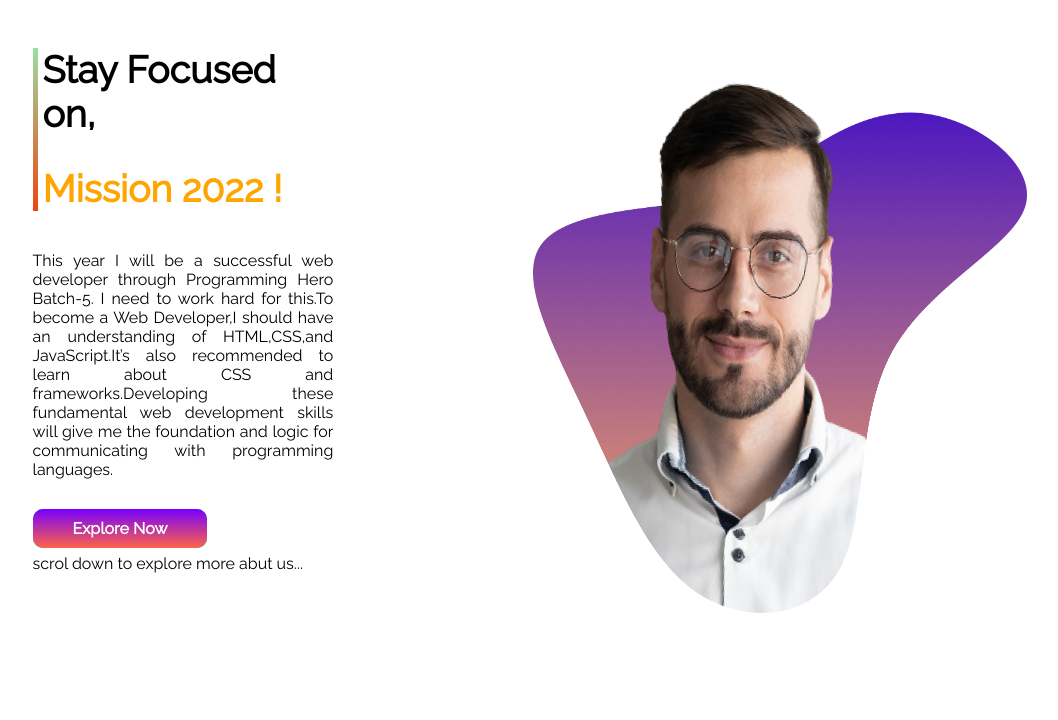
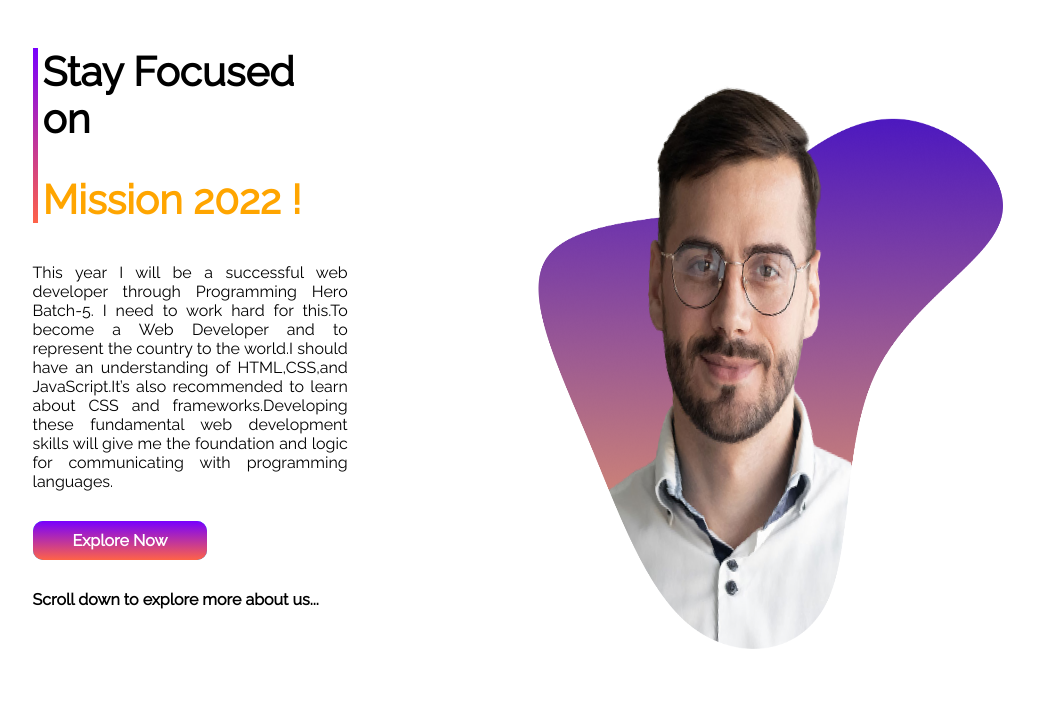
Before and after one commit to fahimshahriar786/mission-2022, a plain HTML site: page index.html in a window 1280 px wide. Shown: the top 720 px of the page, without its empty margins (66-1124 px from the left). Drawn offline with Linux system fonts and the light colour scheme.

Commit message:
revision

```diff
--- a/index.html
+++ b/index.html
@@ -16,7 +16,7 @@
     <section class="first-flex">
         <div>
             <div class="first-titel t-padding">
-                <h1>Stay Focused on,</h1>
+                <h1> Stay Focused on </h1>
                 <h1 class="text-orange">Mission 2022 !</h1>
 
             </div>
@@ -24,13 +24,12 @@
                 <p class="first-p-tag">This year I will be a successful web developer through Programming Hero Batch-5.
                     I need to work hard
                     for
-                    this.To become a Web Developer,I should have an understanding of HTML,CSS,and JavaScript.It’s
-                    also
-                    recommended to learn about CSS and frameworks.Developing these fundamental web development
-                    skills
-                    will give me the foundation and logic for communicating with programming languages.</p>
+                    this.To become a Web Developer and to represent the country to the world.I should have an
+                    understanding of HTML,CSS,and JavaScript.It’s also recommended to learn about CSS and
+                    frameworks.Developing these fundamental web development skills will give me the foundation and logic
+                    for communicating with programming languages.</p>
                 <a class="link-button" target="_blank" href="https://web.programming-hero.com/">Explore Now</a>
-                <p>scrol down to explore more abut us...</p>
+                <p class="sec-p-tag"> <strong>Scroll down to explore more about us...</strong></p>
             </div>
         </div>
         <div>
@@ -140,8 +139,8 @@
 
     <!--last section-->
 
-    <h1 class="titel">Welcome To</h1>
-    <h1 class="titel"><span class="title2"> Aurther 's</span> Portfolio!</h1>
+
+    <h1 class="titel"> Author's<span class="title2"> Portfolio!</span> </h1>
 
     <section class="last-flex">
         <div class="half-width">
--- a/style.css
+++ b/style.css
@@ -2,11 +2,11 @@ body{
     font-family: 'Raleway', sans-serif;
 }
 .first-titel{
-    font-size: 25px;
+    font-size: 27px;
     margin:40px;
 
     border-left: 5px solid;
-    border-image:linear-gradient(rgba(85, 201, 105, 0.603),rgb(238, 68, 16));
+    border-image:linear-gradient(rgb(119, 0, 255), tomato);
     border-image-slice:1;
 
 }
@@ -15,6 +15,11 @@ body{
     text-align: justify;
     margin-bottom: 30px;
     padding-bottom: 10px;
+}
+.sec-p-tag{
+    margin-top: 30px;
+    padding-top: 10px;
+
 }
 .t-padding{
     margin-left: 40px;
```
